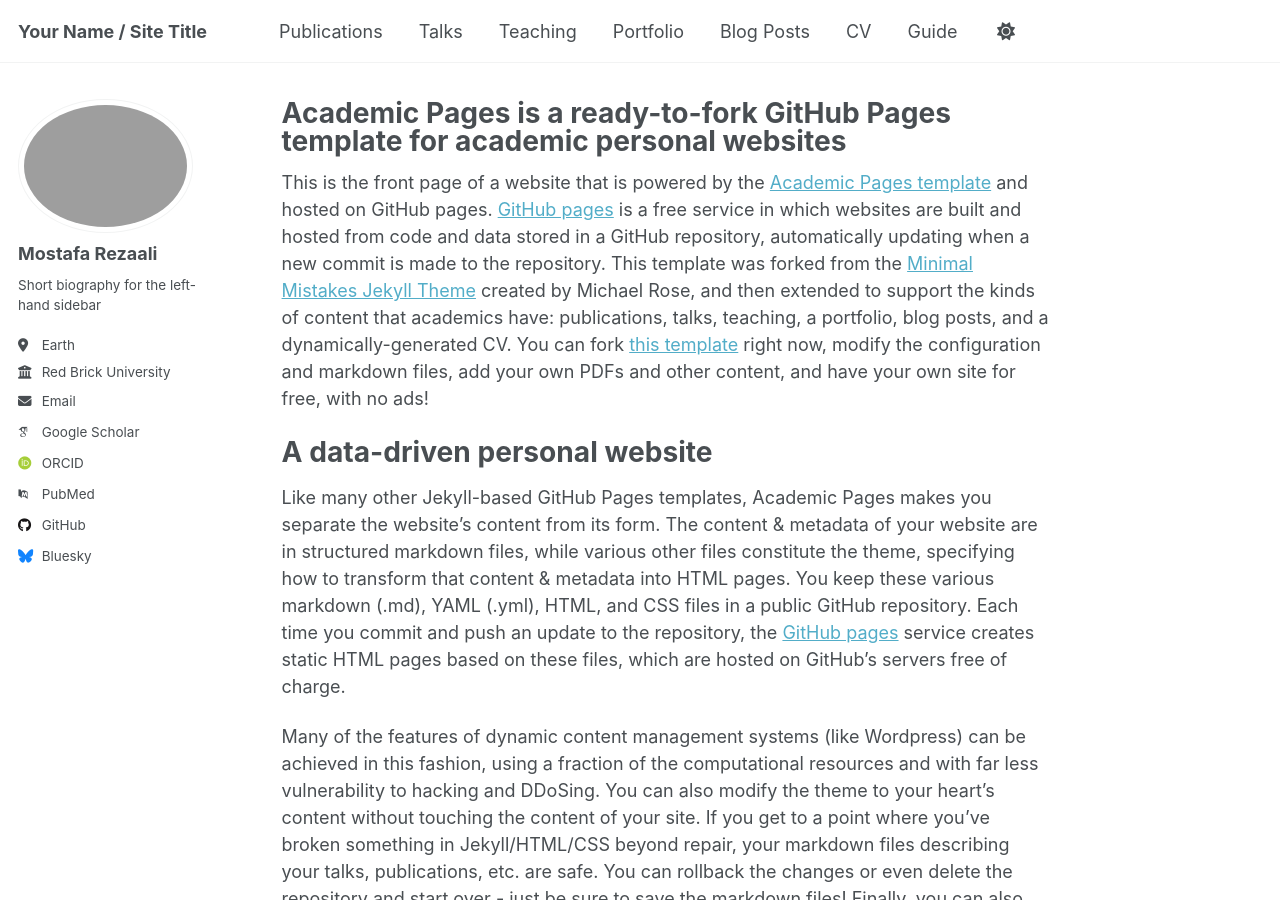
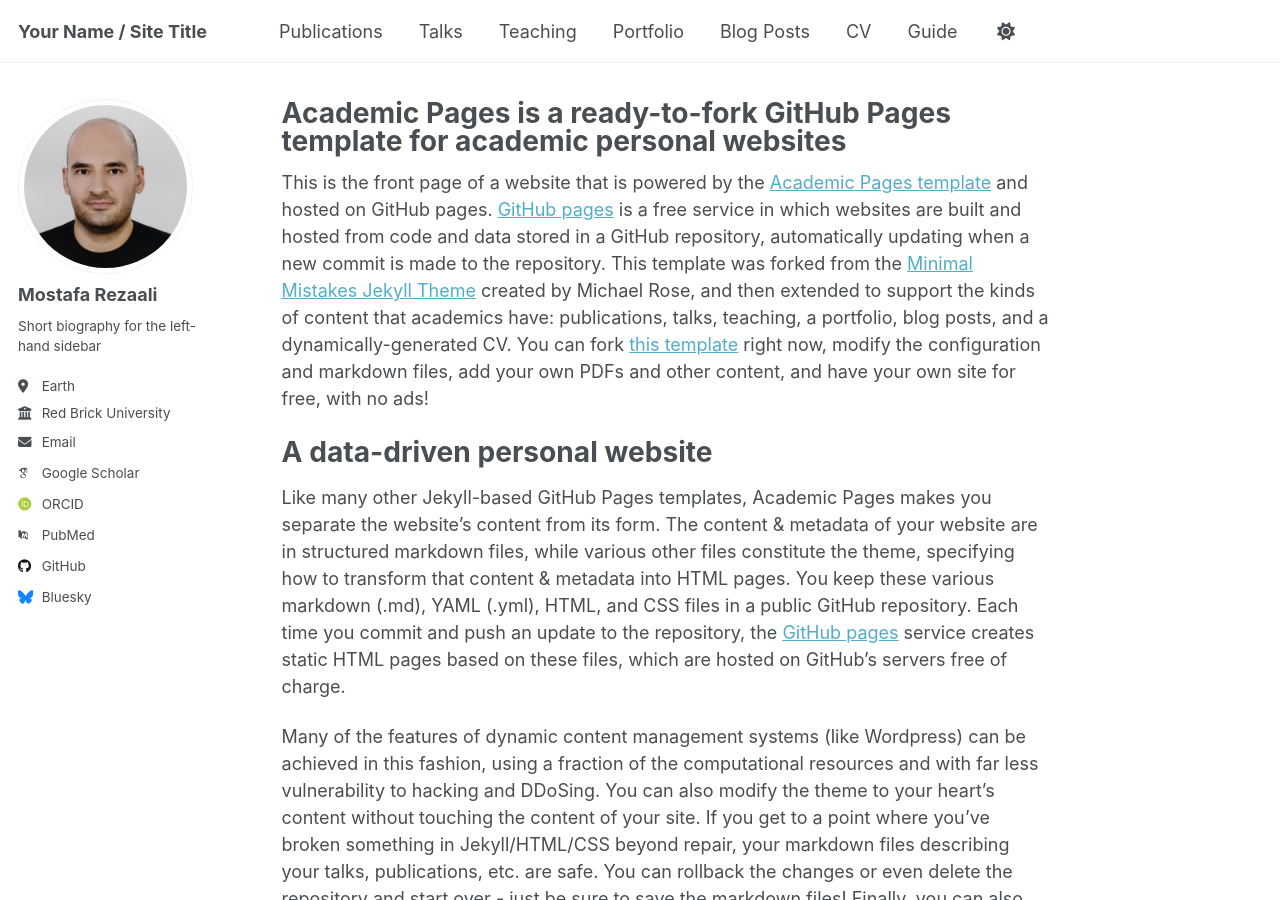
Before and after one commit to Mostafa-Rezaali/Mostafa-Rezaali.github.io, a Jekyll site: the page built from _pages/about.md, in a window 1280 px wide and 900 px high. Built offline with Jekyll 4.4.1, drawn with Linux system fonts in a browser that asks for light colours; some web fonts are replaced.

Commit message:
Update _config.yml

```diff
--- a/_config.yml
+++ b/_config.yml
@@ -22,7 +22,7 @@ repository               : "academicpages/academicpages.github.io"
 #               Additional customization can be done by editing /_includes/author-profile.html
 author:
   # Biographic information
-  avatar           : "1670968242486.jpg"
+  avatar           : "profile.png"
   name             : "Mostafa Rezaali"
   pronouns         : # example: "she/her"
   bio              : "Short biography for the left-hand sidebar"
```
